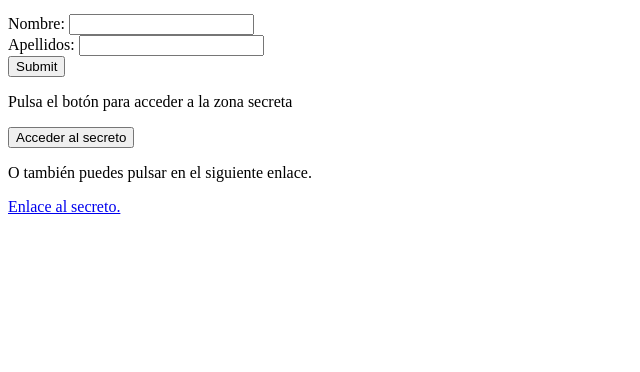
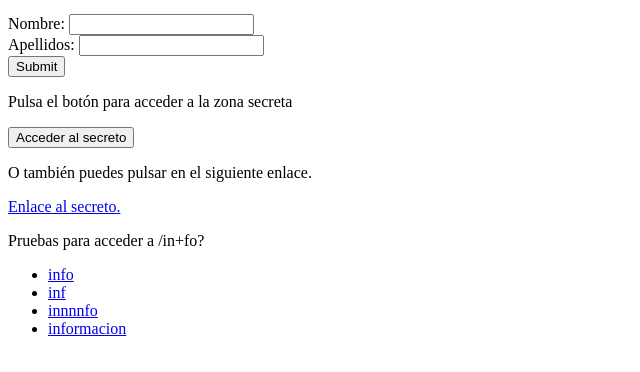
Before and after one commit to ULL-ESIT-DSI-1617/estudiar-las-rutas-en-expressjs-jorge-pablo-naomi-35l1, a website: page src/public/index.html in a window 1280 px wide. Shown: the part 100-472 px from the top of the page, without its empty margins (0-640 px from the left). Drawn offline with Linux system fonts and the light colour scheme.

Commit message:
# Añadiendo ejemplo con expresiones regulares #5

```diff
--- a/src/public/index.html
+++ b/src/public/index.html
@@ -21,5 +21,15 @@
     </form>
     <p>O también puedes pulsar en el siguiente enlace.</p>
     <a href="/secreto">Enlace al secreto.</a>
+
+
+    <br>
+    <p>Pruebas para acceder a /in+fo?</p>
+    <ul>
+        <li><a href="/info">info</a></li>
+        <li><a href="/inf">inf</a></li>
+        <li><a href="/innnnfo">innnnfo</a></li>
+        <li><a href="/informacion">informacion</a></li>
+    </ul>
 </body>
 </html>
--- a/src/routing.js
+++ b/src/routing.js
@@ -32,3 +32,7 @@ app.all('/secreto',function(req,res){
    console.log("Se ha accedido a la zona secreta.");
    res.send('Has accedido  un lugar que no deberías conocer.');
 });
+
+app.get('/in+fo?',function(req,res){
+    res.send('La cadena coincide con la expresión regular: /in+fo?');
+});
```
